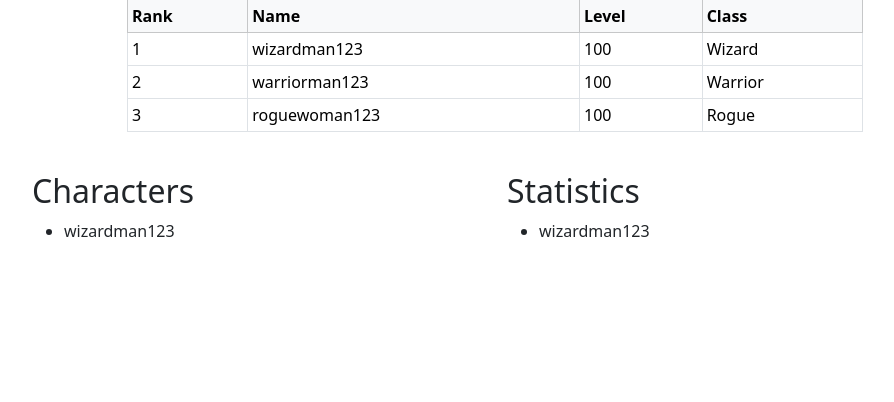
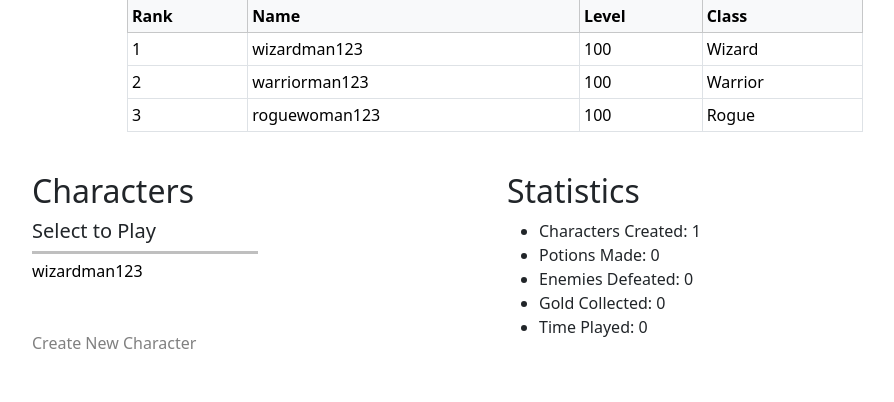
Before and after one commit to You-Gao/cs-4640, a PHP site: page /html/home_logged_in.html in a window 1280 px wide. Shown: the part 184-586 px from the top of the page, without its empty margins (145-1039 px from the left). Run offline with PHP 8.4, Linux system fonts and the light colour scheme.

Commit message:
feat: sprint 2 pages done

```diff
--- a/project/html/home_logged_in.html
+++ b/project/html/home_logged_in.html
@@ -11,7 +11,7 @@
     <section id="title" class="row justify-content-center align-items-end">
         <img src="../public/mage.png" alt="placeholder" class="img-fluid col-2">
         <div class="col-auto text-center">
-            <a href="home.html"><h1>insert title here</h1></a>
+            <a href="index.html"><h1>insert title here</h1></a>
         </div>
         <img src="../public/warrior.png" alt="placeholder" class="img-fluid col-2">
         <hr class="mt-2"/>
@@ -33,19 +33,19 @@
                 </thead>
                 <tbody>
                     <tr>
-                        <td  scope="row">1</td>
+                        <td scope="row">1</td>
                         <td>wizardman123</td>
                         <td>100</td>
                         <td>Wizard</td>
                     </tr>
                     <tr>
-                        <td  scope="row">2</td>
+                        <td scope="row">2</td>
                         <td>warriorman123</td>
                         <td>100</td>
                         <td>Warrior</td>
                     </tr>
                     <tr>
-                        <td  scope="row">3</td>
+                        <td scope="row">3</td>
                         <td>roguewoman123</td>
                         <td>100</td>
                         <td>Rogue</td>
@@ -56,21 +56,32 @@
     </section>
 
     <div class="row justify-content-center mt-4">
-	<section id="logged_in" class="col-5">
+        <section id="characters" class="col-5">
             <h2>Characters</h2>
+            <h5>Select to Play</h5>
+            <hr/>
             <div>
                 <ul>
-				<li>wizardman123</li>
-			</ul
+                    <a href="game.html"><li>wizardman123</li></a>
+                </ul>
+            </div>
+            <div id="create" class="my-5">
+                <a href="character_creation.html">Create New Character</a>
             </div>
         </section>
-    	<section id="logged_in" class="col-5">
+        <section id="statistics" class="col-5">
             <h2>Statistics</h2>
             <div>
                 <ul>
-				<li>wizardman123</li>
-			</ul
+                    <li>Characters Created: 1</li>
+                    <li>Potions Made: 0</li>
+                    <li>Enemies Defeated: 0</li>
+                    <li>Gold Collected: 0</li>
+                    <li>Time Played: 0</li>
+
+                </ul>
             </div>
         </section>
     </div>
 </body>
+</html>
--- a/project/styles/main.css
+++ b/project/styles/main.css
@@ -51,6 +51,10 @@
 }
 
 /* Character Creation */
+
+#name input {
+    text-align: center;
+}
 
 #create img {
 	max-width: 350px;
@@ -117,3 +121,40 @@
         font-size: .7em;
     }
 }
+
+/* Character Select */
+#characters hr {
+    margin: 0;
+    border: 0;
+    width: 50%;
+    border-top: 3px solid #000000;
+}
+
+#characters ul, #characters li {
+    list-style-type: none;
+    margin: 0;
+    margin-top: 5px;
+    padding: 0;
+}
+
+#characters a {
+    text-decoration: none;
+    color: black;
+}
+
+#characters a li {
+    transform-origin: left center;
+}
+
+#characters a li:hover {
+    color: #5e5e5e;
+    transform: scale(1.1);
+}
+
+#characters #create a {
+    color: grey;
+}
+
+#characters #create a:hover {
+    color: rgb(226, 226, 226);
+}
```
Also changed, not shown: project/html/character_creation.html (+7 -2 lines), project/html/index.html (+36 -4 lines). Lines whose indentation alone changed are shown as unchanged.
